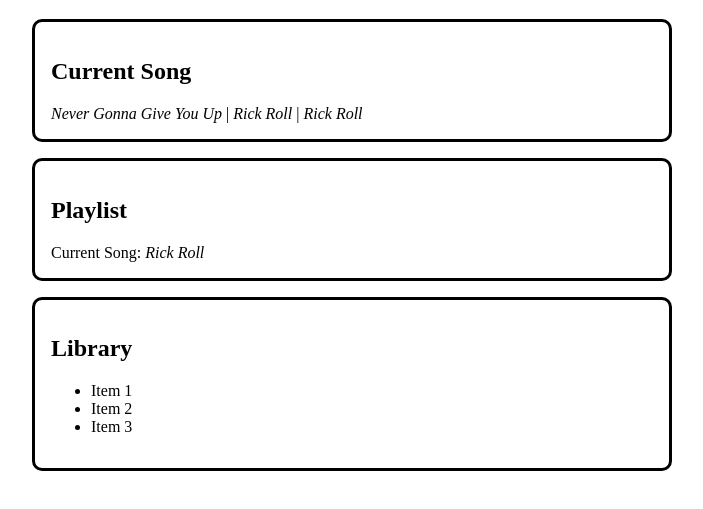
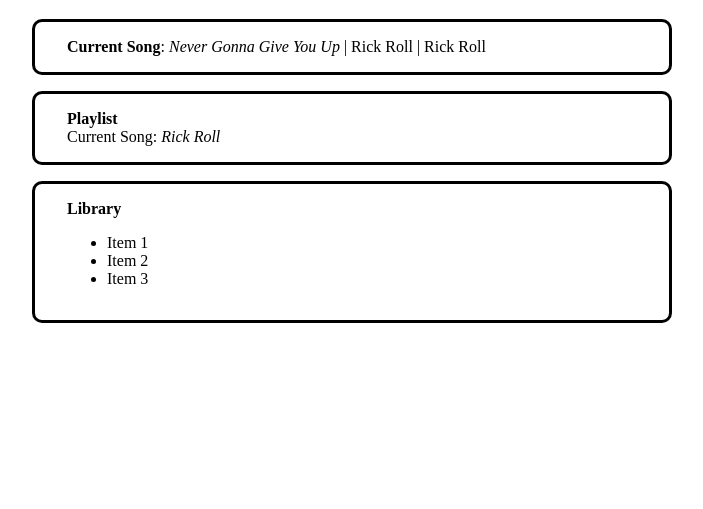
Before and after one commit to dylanOshima/HEART-Playlist, a plain HTML site: page index.html in a window 1280 px wide. Shown: the part 61-570 px from the top of the page, without its empty margins (288-991 px from the left). Drawn offline with Linux system fonts and the light colour scheme.

Commit message:
Removes heading for modules

```diff
--- a/index.html
+++ b/index.html
@@ -16,19 +16,16 @@
   <div class="main">
     <h1 class="title"><span style="background-color: red;">Youtube</span> Playlist Creator</h1>
     <div class="module">
-      <h2>Current Song</h2>
-      <div>
-        <em>Never Gonna Give You Up</em> | <em>Rick Roll</em> | <em>Rick Roll</em>
-      </div>
+      <b>Current Song</b>: <i>Never Gonna Give You Up</i> | Rick Roll | Rick Roll
     </div>
     <div class="module">
-      <h2>Playlist</h2>
+      <b>Playlist</b>
       <div>
         Current Song: <em>Rick Roll</em>
       </div>
     </div>
     <div class="module">
-      <h2>Library</h2>
+      <b>Library</b>
       <ul>
         <li>Item 1</li>
         <li>Item 2</li>
--- a/styles.css
+++ b/styles.css
@@ -15,6 +15,6 @@
 .module {
   border: 3px solid black;
   border-radius: 10px;
-  padding: 1rem;
+  padding: 1rem 2rem;
   margin: 1rem 0;
 }
```
